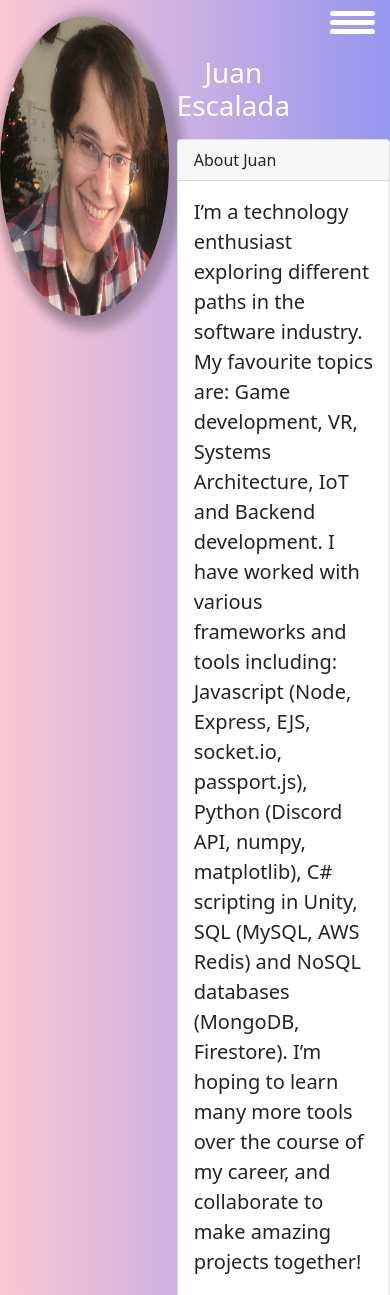
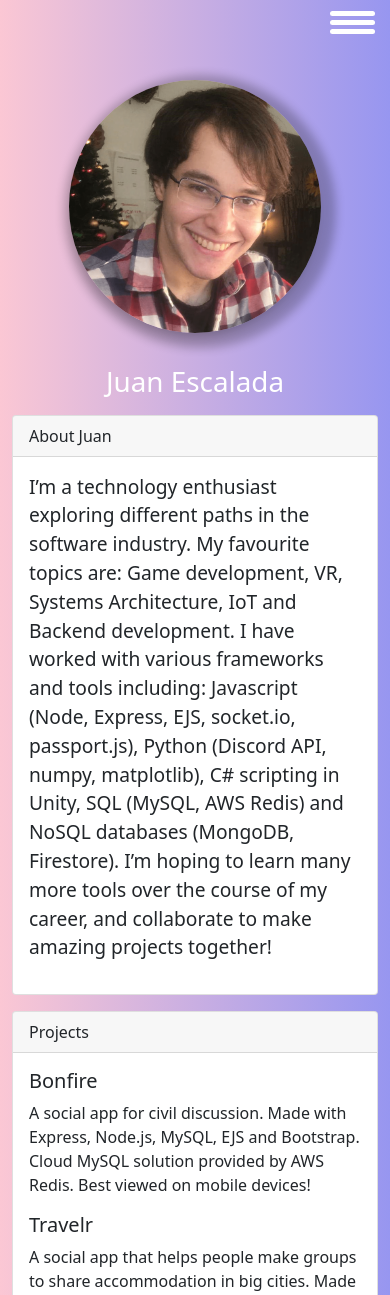
Before and after one commit to MLH-Fellowship/project-team-pythonic, a Flask app: page /profile/juan in a window 390 px wide. Shown: the top 1295 px of the page. Run offline with Flask 2, Linux system fonts and the light colour scheme.

Commit message:
Restructure profile page and improve responsiveness

```diff
--- a/app/static/styles/profile.css
+++ b/app/static/styles/profile.css
@@ -10,13 +10,13 @@ body {
 }
 #menu {
     z-index: 2;
+    cursor: pointer;
 }
 
 #menu-bar {
     width: 45px;
     height: 40px;
     margin: 15px 0 0px 20px;
-    cursor: pointer;
 }
 
 .bar {
@@ -103,21 +103,6 @@ body {
     transform: translate(65%, -40%);
 }
 
- h1 {
-    text-align: center;
-    color: white;
-    margin-top: 40px;
-    margin-right: 100px;
-    margin-bottom: 0px;
- }
-/* .pic {
-    /* position: fixed; */
-    /* top: 30px;
-    margin-left: 60px;
-    padding: 0px;
-    width: 300px; */
-    /* height: 350px; */
-
 .img-raised {
     box-shadow: 5px 5px 10px 10px rgba(0, 0, 0, .24), 0 8px 10px -5px rgba(0, 0, 0, .2);
 }
@@ -129,16 +114,8 @@ body {
 
 .img-fluid,
 .img-thumbnail {
-    max-width: 100%;
-    height: 300px;
-}
-
-
-.About-me {
-    /* position: fixed; */
-    /* top: 100px; */
-    right: 372px;
-    /* width: 550px; */
+    max-height: 30vh;
+    min-width: 20vh;
 }
 
 .projects {
@@ -151,14 +128,27 @@ body {
     /* position: fixed; */
     margin: auto;
 }
-.map{
+.map {
     /* position: fixed; */
     top: 375px;
     right: 50px;
 }
+
 .hobbies{
     /* position: fixed; */
     bottom: 5px;
     left: 50px;
     max-width: 875px;
 }
+
+.lead {
+    font-size: 1.2rem !important;
+}
+
+.name {
+    text-align: center;
+    margin: auto;
+    color: white;
+    margin: 1rem 0rem;
+    margin-top: 2rem;
+}
--- a/app/templates/profile.html
+++ b/app/templates/profile.html
@@ -41,21 +41,21 @@
     </div>
 
     <div class="menu-bg" id="menu-bg"></div>
-    <div class="container">
+    <div class="container" style="margin-top: 5rem;">
       <div class="row">
         <div class="col-lg-8">
           <div class="row">
-            <div class="col col-sm-4 p-0">
-              <div class="img-responsive mb-0 mt-3">
+            <div class="col col-lg-4">
+              <div class="img-responsive">
                 <img
                   class="img-raised rounded-circle img-fluid"
                   src="../static/img/{{ name }}.png"
                 />
               </div>
+              <h1 class="name mb-3">{{ info['name'] }}</h1>
             </div>
-            <div class="col col-sm-8 ps-2 pe-0 mt-3">
-              <h1 class="Name mb-3">{{ info['name'] }}</h1>
-              <div class="About-me mb-3 max-width: 550px">
+            <div class="col col-lg-8">
+              <div class="about-me mb-3" style="min-width: 17rem;">
                 <div class="card">
                   <div class="card-header">About {{ name|capitalize }}</div>
                   <div class="card-body">
@@ -88,8 +88,8 @@
             </div>
           </div>
         </div>
-        <div class="col col-lg-4 mt-5 pe-0">
-          <div class="map mt-5 ms-1 me-0">
+        <div class="col col-lg-4">
+          <div class="map">
             <div class="card border-light mb-3" style="max-width: 100%">
               <div class="card-header">Where I've Been</div>
               <div class="card-body">
```
